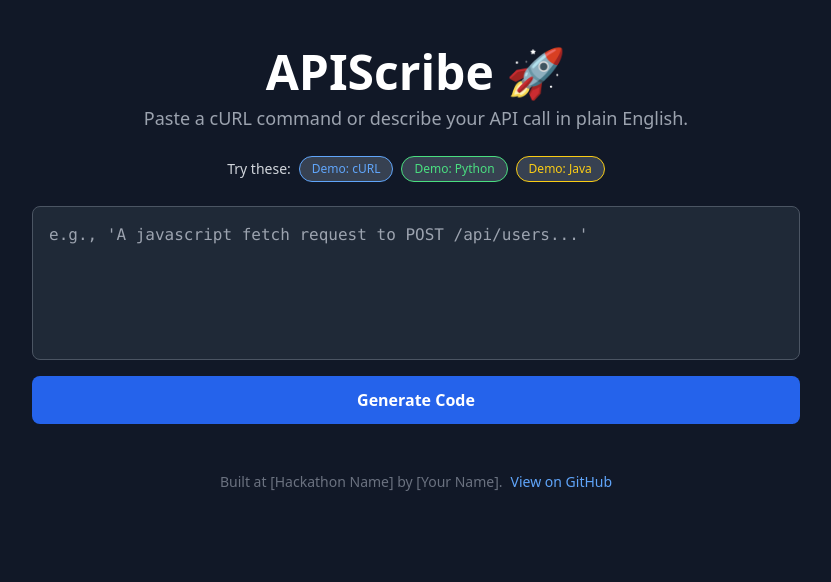
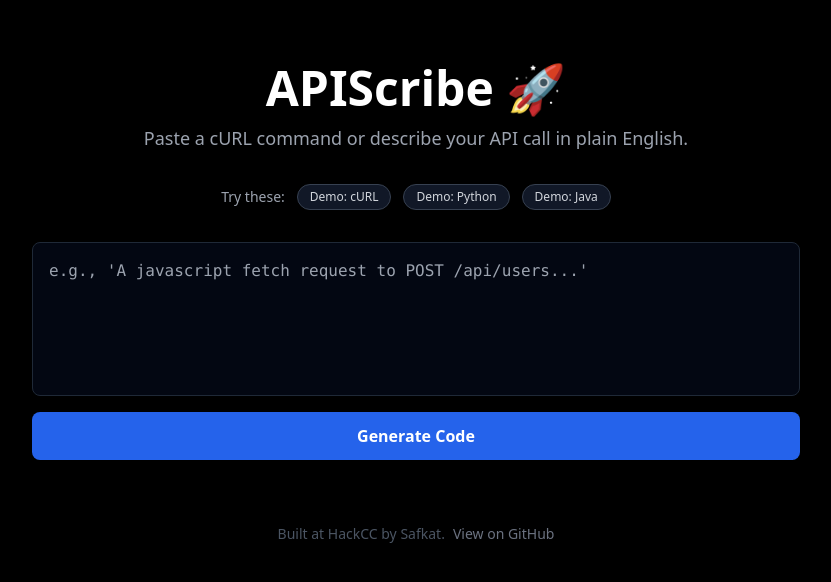
Before and after one commit to Safkatul-Islam/APIScribe, a React (Create React App) app in the folder apiscribe-ui/: page / in a window 1280 px wide. Shown: the top 582 px of the page, without its empty margins (224-1055 px from the left). Built offline with nearby package versions, Linux system fonts and the light colour scheme.

Commit message:
Apply slick dark-mode UI theme

```diff
--- a/apiscribe-ui/src/App.js
+++ b/apiscribe-ui/src/App.js
@@ -1,7 +1,6 @@
 import React, { useState } from 'react';
-import { Toaster, toast } from 'react-hot-toast'; // We're keeping this!
+import { Toaster, toast } from 'react-hot-toast';
 
-// Tabs are now defined at the top
 const TABS = [
   { key: 'javascriptFetch', label: 'JavaScript (fetch)' },
   { key: 'javascriptAxios', label: 'JavaScript (axios)' },
@@ -23,7 +22,6 @@ function App() {
     setError('');
 
     try {
-      // Use the environment variable for the API host
       const API_HOST = process.env.NODE_ENV === 'production'
         ? process.env.REACT_APP_API_URL
         : 'http://localhost:8080';
@@ -73,13 +71,12 @@ function App() {
 
   return (
     // Main container
-    <div className="bg-gray-900 text-white min-h-screen p-4 md:p-8">
-      {/* Toast notification setup */}
+    <div className="bg-black text-gray-200 min-h-screen p-4 md:p-8 font-sans">
       <Toaster
         position="top-center"
         toastOptions={{
           style: {
-            background: '#333',
+            background: '#1F2937', // bg-gray-800
             color: '#fff',
           },
         }}
@@ -88,31 +85,31 @@ function App() {
       {/* Centered content area */}
       <header className="container mx-auto max-w-3xl flex flex-col items-center">
 
-        <h1 className="text-4xl md:text-5xl font-bold mt-4 mb-2">
+        <h1 className="text-4xl md:text-5xl font-bold mt-8 mb-3 text-white">
           APIScribe 🚀
         </h1>
-        <p className="text-lg text-gray-400 mb-6 text-center">
+        <p className="text-lg text-gray-400 mb-8 text-center">
           Paste a cURL command or describe your API call in plain English.
         </p>
 
         {/* --- Canned Demos --- */}
-        <div className="flex flex-wrap justify-center items-center gap-2 mb-6">
-          <p className="text-sm text-gray-300 hidden md:block">Try these:</p>
+        <div className="flex flex-wrap justify-center items-center gap-3 mb-8">
+          <span className="text-sm text-gray-400">Try these:</span>
           <button
             onClick={() => setPrompt('a cURL command to POST /api/v1/users with a JSON body of name and email')}
-            className="bg-gray-700 text-blue-400 border border-blue-400 px-3 py-1 rounded-full text-xs hover:bg-blue-400 hover:text-gray-900 transition-colors"
+            className="bg-gray-900 text-gray-300 border border-gray-700 px-3 py-1 rounded-full text-xs hover:bg-gray-800 hover:border-gray-600 transition-colors"
           >
             Demo: cURL
           </button>
           <button
             onClick={() => setPrompt('a python requests function to GET /api/products/123')}
-            className="bg-gray-700 text-green-400 border border-green-400 px-3 py-1 rounded-full text-xs hover:bg-green-400 hover:text-gray-900 transition-colors"
+            className="bg-gray-900 text-gray-300 border border-gray-700 px-3 py-1 rounded-full text-xs hover:bg-gray-800 hover:border-gray-600 transition-colors"
           >
             Demo: Python
           </button>
           <button
             onClick={() => setPrompt('a java spring WebClient to PUT /api/items/456')}
-            className="bg-gray-700 text-yellow-400 border border-yellow-400 px-3 py-1 rounded-full text-xs hover:bg-yellow-400 hover:text-gray-900 transition-colors"
+            className="bg-gray-900 text-gray-300 border border-gray-700 px-3 py-1 rounded-full text-xs hover:bg-gray-800 hover:border-gray-600 transition-colors"
           >
             Demo: Java
           </button>
@@ -121,7 +118,7 @@ function App() {
         {/* --- Form --- */}
         <form className="w-full flex flex-col gap-4" onSubmit={handleSubmit}>
           <textarea
-            className="w-full bg-gray-800 border border-gray-600 rounded-lg p-4 text-gray-100 font-mono resize-none focus:border-blue-500 focus:ring-1 focus:ring-blue-500 transition-colors"
+            className="w-full bg-gray-950 border border-gray-800 rounded-lg p-4 text-gray-200 font-mono resize-none focus:border-blue-500 focus:ring-1 focus:ring-blue-500 transition-all"
             value={prompt}
             onChange={(e) => setPrompt(e.target.value)}
             placeholder="e.g., 'A javascript fetch request to POST /api/users...'"
@@ -129,7 +126,7 @@ function App() {
           />
           <button
             type="submit"
-            className="w-full bg-blue-600 text-white font-bold py-3 px-4 rounded-lg hover:bg-blue-700 disabled:bg-gray-500 disabled:cursor-not-allowed flex justify-center items-center h-12 transition-colors"
+            className="w-full bg-blue-600 text-white font-bold py-3 px-4 rounded-lg hover:bg-blue-700 disabled:bg-gray-700 disabled:cursor-not-allowed flex justify-center items-center h-12 transition-colors"
             disabled={isLoading}
           >
             {isLoading ? (
@@ -144,16 +141,16 @@ function App() {
         {error && <p className="text-red-500 font-bold mt-4">{error}</p>}
 
         {snippets && (
-          <div className="w-full mt-8">
+          <div className="w-full mt-10">
             {/* --- Tabs --- */}
-            <div className="flex border-b border-gray-700">
+            <div className="flex border-b border-gray-800">
               {TABS.map((tab) => (
                 <button
                   key={tab.key}
                   className={`py-2 px-4 font-medium -mb-px
                     ${activeTab === tab.key
-                      ? 'bg-gray-800 text-white rounded-t-lg border-x border-t border-gray-700'
-                      : 'text-gray-400 hover:text-white'
+                      ? 'text-white border-b-2 border-blue-500'
+                      : 'text-gray-500 hover:text-gray-300'
                     }`}
                   onClick={() => setActiveTab(tab.key)}
                 >
@@ -166,28 +163,28 @@ function App() {
             <div className="relative w-full">
               <button
                 onClick={handleCopy}
-                className="absolute top-3 right-3 bg-gray-600 px-3 py-1 rounded text-xs text-gray-200 hover:bg-gray-500 transition-colors"
+                className="absolute top-3 right-3 bg-gray-700 px-3 py-1 rounded text-xs text-gray-200 hover:bg-gray-600 transition-colors"
               >
                 Copy
               </button>
 
-              <pre className="bg-gray-800 rounded-b-lg p-4 pt-10 text-left font-mono text-sm overflow-x-auto">
+              <pre className="bg-gray-950 rounded-b-lg border border-gray-800 border-t-0 p-4 pt-10 text-left font-mono text-sm overflow-x-auto">
                 {typeof snippets[activeTab] === 'string'
-                ? snippets[activeTab]
-                : JSON.stringify(snippets[activeTab], null, 2)}
+                  ? snippets[activeTab]
+                  : JSON.stringify(snippets[activeTab], null, 2)}
               </pre>
             </div>
           </div>
         )}
 
         {/* --- Footer --- */}
-        <footer className="text-gray-500 text-sm mt-12 mb-4">
-          Built at [Hackathon Name] by [Your Name].
+        <footer className="text-gray-600 text-sm mt-16 mb-4">
+          Built at HackCC by Safkat.
           <a
-            href="https://github.com/[your-username]/APIScribe" // CHANGE THIS
+            href="https://github.com/Safkatul-Islam/APIScribe" // CHANGE THIS
             target="_blank"
             rel="noopener noreferrer"
-            className="text-blue-400 hover:underline ml-2"
+            className="text-gray-500 hover:text-blue-400 hover:underline ml-2 transition-colors"
           >
             View on GitHub
           </a>
--- a/apiscribe-ui/src/index.css
+++ b/apiscribe-ui/src/index.css
@@ -1,3 +1,7 @@
 @tailwind base;
 @tailwind components;
 @tailwind utilities;
+
+body {
+  @apply bg-black text-gray-200 antialiased;
+}
```
